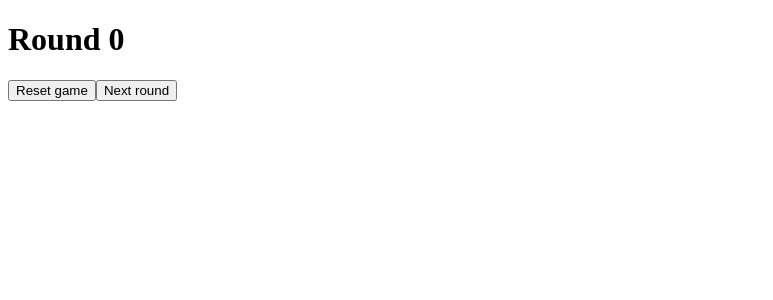
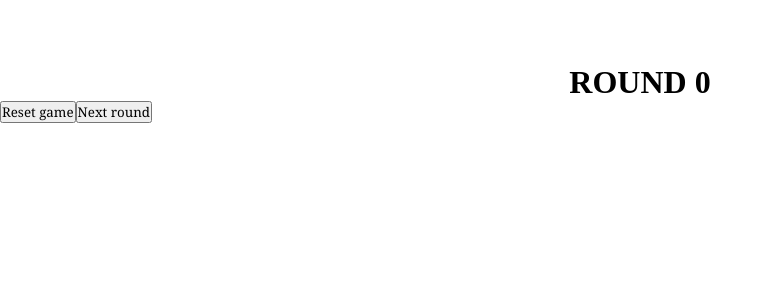
Before and after one commit to clucasalcantara/little-foda, a Next.js app: page /game in a window 1280 px wide. Shown: the top 300 px of the page, without its empty margins (0-773 px from the left). Built offline with nearby package versions, Linux system fonts and the light colour scheme.

Commit message:
feat: Initial style structure

```diff
--- a/package.json
+++ b/package.json
@@ -9,6 +9,7 @@
     "lint": "next lint"
   },
   "dependencies": {
+    "@types/styled-components": "^5.1.15",
     "@types/uuid": "^8.3.1",
     "next": "11.1.2",
     "react": "17.0.2",
--- a/src/pages/_app.tsx
+++ b/src/pages/_app.tsx
@@ -1,13 +1,19 @@
 import type { AppProps } from 'next/app'
+import { ThemeProvider } from 'styled-components'
 
 import { ContextWrapper } from '../store';
+import {GlobalStyle} from '../styles/global';
+import { theme } from '../styles/theme';
 
 
 function MyApp({ Component, pageProps }: AppProps) {
   return (
-    <ContextWrapper>
-      <Component {...pageProps} />
-    </ContextWrapper>
+    <ThemeProvider theme={theme}>
+      <ContextWrapper>
+        <Component {...pageProps} />
+        <GlobalStyle />
+      </ContextWrapper>
+    </ThemeProvider>
   )
 }
 
--- /dev/null
+++ b/src/pages/index.ts
@@ -0,0 +1,5 @@
+import styled from "styled-components";
+
+const Container = styled.button`
+  color: grey;
+`;
--- /dev/null
+++ b/src/styles/global.ts
@@ -0,0 +1,30 @@
+import { createGlobalStyle } from "styled-components";
+
+export const GlobalStyle = createGlobalStyle`
+	* {
+		margin: 0;
+		padding: 0;
+		box-sizing: border-box;
+		font-family: freight-big-pro, serif;
+	}
+  	body {
+      max-width: 100vw;
+      min-height: 100vh;
+      overflow-x: hidden;
+	}
+	body, input, textarea, select, button {
+        font-family: Georgia, "Times New Roxman", Times, serif;
+	}
+	button{
+		cursor: pointer;
+	}
+	a {
+		color: inherit;
+		text-decoration: none;
+	}
+	h1{
+		text-align: center;
+		text-transform: uppercase;
+		margin-top: 4rem;
+	}
+`;
--- /dev/null
+++ b/src/styles/theme.ts
@@ -0,0 +1,16 @@
+const theme: any = {
+  borderRadius: "8px",
+
+  colors: {
+    primary: "#FF6C6C",
+
+    white: "#FFF",
+    black: "#000",
+
+    red_300: "#FF6C6C",
+
+    background: "#000",
+  },
+};
+
+export { theme };
```
Also changed, not shown: src/styles/styled.d.ts (added, +15 -0 lines), 1 other file (tests, documents, lock files or other folders).
